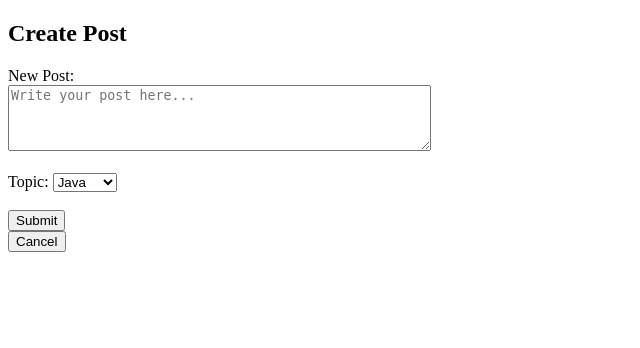
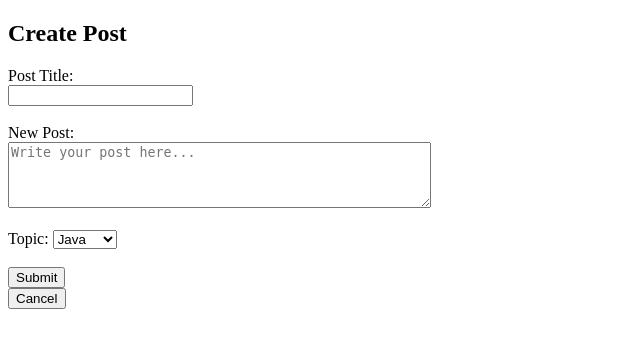
Before and after one commit to TiagoZheng/DIAM_Projeto, a Django app: page /home/new_post/ in a window 1280 px wide. Shown: the top 348 px of the page, without its empty margins (0-640 px from the left). Run offline with Django 4.2, Linux system fonts and the light colour scheme; a user stored in the database is signed in.

Commit message:
Post já têm titulo, likes so podem ser dados por utilizadores logados e cada utilizador só pode dar um like por post, tbm ja criei template para se alguem tentar escrever um comentário sem estar logado.

```diff
--- a/DIAM_Projeto/home/templates/home/new_post.html
+++ b/DIAM_Projeto/home/templates/home/new_post.html
@@ -11,6 +11,11 @@
 
   <form action="{% url 'home:new_post' %}" method="post">
   {% csrf_token %}
+
+  <label for="post_title">Post Title:</label><br>
+  <input type="text" id="post_title" name="post_title" required>
+  <br><br>
+
   <label for="new_post">New Post:</label><br>
   <textarea id="new_post" name="new_post" rows="4" cols="50" placeholder="Write your post here..."></textarea>
   <br><br>
--- a/DIAM_Projeto/home/urls.py
+++ b/DIAM_Projeto/home/urls.py
@@ -1,5 +1,6 @@
 from django.urls import include, path
 from . import views
+from django.views.generic import TemplateView
 
 app_name = 'home'
 
@@ -28,4 +29,6 @@ urlpatterns = [
 
     path('profile/delete/<int:post_id>/', views.delete_post, name='delete_post'),
 
+    path('not_logged_error/', TemplateView.as_view(template_name='home/not_logged_error.html'),name='not_logged_error'),
+
 ]
--- a/DIAM_Projeto/home/views.py
+++ b/DIAM_Projeto/home/views.py
@@ -6,7 +6,7 @@ from django.contrib.auth import authenticate, login, logout
 from django.urls import reverse
 from django.utils import timezone
 
-from .models import Post, Comment
+from .models import Post, Comment, Like
 
 
 # Create your views here.
@@ -59,14 +59,16 @@ def register(request):
 
 @login_required
 def new_post(request):
+    context = {'request': request}
     if request.method == 'POST':
+        post_title = request.POST['post_title']
         post_content = request.POST['new_post']
         post_time = timezone.now()
-        post_new = Post(post_content=post_content, post_time=post_time, author=request.user)
+        post_new = Post(post_content=post_content, post_time=post_time, author=request.user, post_title=post_title)
         post_new.save()
         return HttpResponseRedirect(reverse('home:index'))
     else:
-        return render(request, 'home/new_post.html')
+        return render(request, 'home/new_post.html', context)
 
 
 @login_required
@@ -83,8 +85,12 @@ def profile(request):
 
 
 def like(request, post_id):
-    if request.method == 'POST':
-        post = Post.objects.get(pk=post_id)
+    post = get_object_or_404(Post, pk=post_id)
+    user = request.user
+    liked_post = Like.objects.filter(post=post, user=user).first()
+    if not liked_post:
+        like_post = Like(post=post, user=user)
+        like_post.save()
         post.likes_count += 1
         post.save()
     return redirect('home:index')
```
Also changed, not shown: DIAM_Projeto/home/models.py (+8 -2 lines), DIAM_Projeto/home/templates/home/index.html (+13 -6 lines), DIAM_Projeto/home/templates/home/not_logged_error.html (added, +18 -0 lines), DIAM_Projeto/db.sqlite3, DIAM_Projeto/home/migrations/0004_post_post_title_alter_post_post_content.py (added), DIAM_Projeto/home/migrations/0005_like.py (added).
